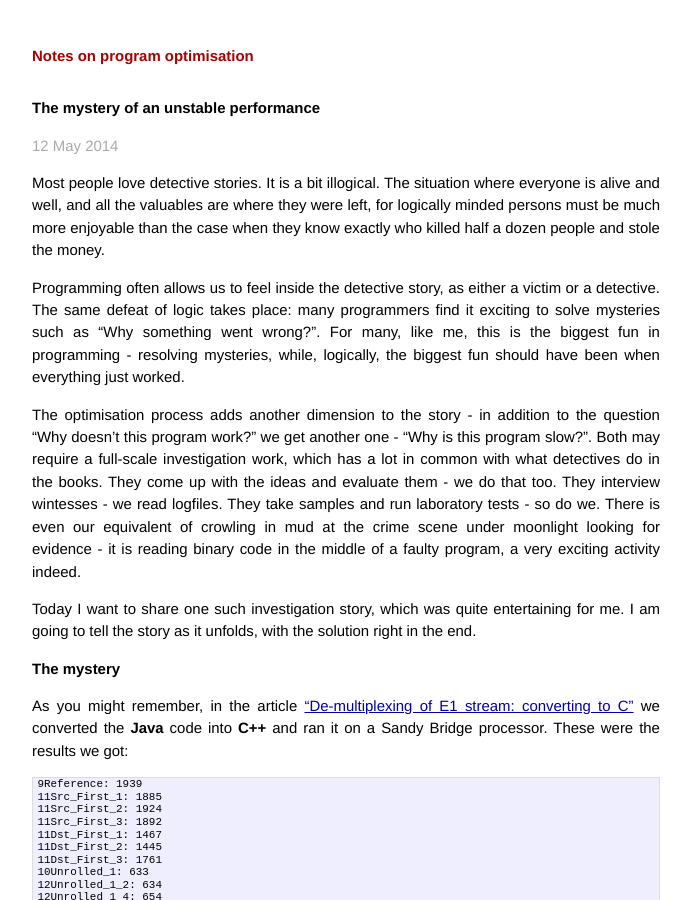
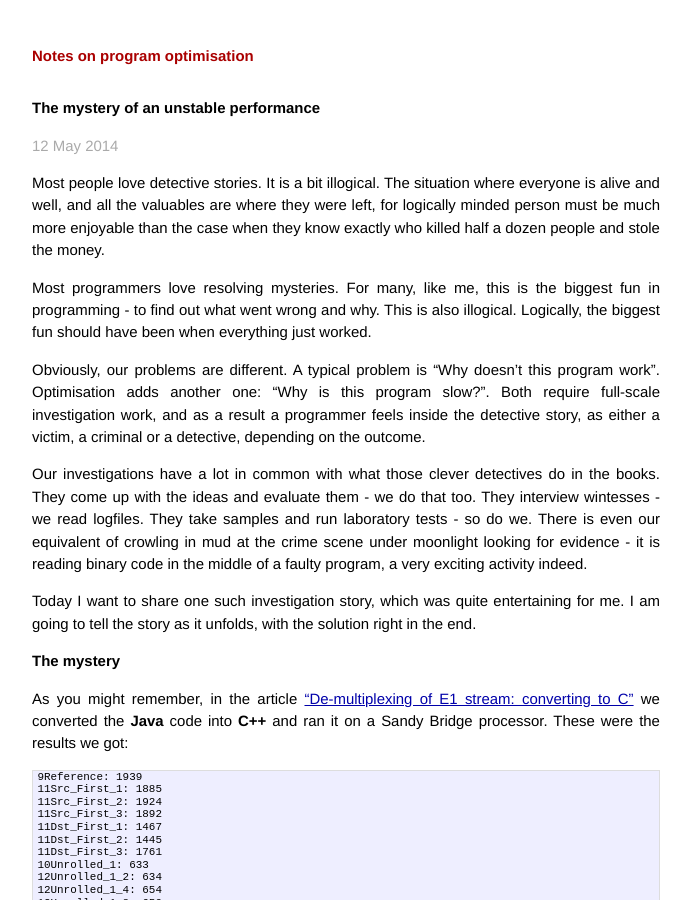
Before and after one commit to pzemtsov/pzemtsov.github.io, a Jekyll site: the page built from _posts/2014-05-12-mystery-of-unstable-performance.md, in a window 1280 px wide and 900 px high. Shown: the whole window, without its empty margins (294-985 px from the left). Built offline with Jekyll 4.4.1, drawn with Linux system fonts in a browser that asks for light colours; Markdown is read by kramdown in place of the engine named in the settings; comment, search, counter and statistics services are not loaded.

Commit message:
Preface changed

```diff
--- a/_posts/2014-05-12-mystery-of-unstable-performance.md
+++ b/_posts/2014-05-12-mystery-of-unstable-performance.md
@@ -6,20 +6,22 @@ tags: C C++ GCC optimisation
 ---
 
 Most people love detective stories. It is a bit illogical. The situation where everyone is alive and well, and all
-the valuables are where they were left, for logically minded persons must be much more enjoyable than the case
+the valuables are where they were left, for logically minded person must be much more enjoyable than the case
 when they know exactly who killed half a dozen people and stole the money.
 
-Programming often allows us to feel inside the detective story, as either a victim or a detective. The same
-defeat of logic takes place: many programmers find it exciting to solve mysteries such as "Why something went
-wrong?". For many, like me, this is the biggest fun in programming - resolving mysteries, while, logically, the biggest
-fun should have been when everything just worked.
+Most programmers love resolving mysteries. For many, like me, this is the biggest fun in programming - to find
+out what went wrong and why. This is also illogical. Logically, the biggest fun should have been when everything just worked.
 
-The optimisation process adds another dimension to the story - in addition to the question "Why doesn't this program
-work?" we get another one - "Why is this program slow?". Both may require a full-scale investigation work, which
-has a lot in common with what detectives do in the books. They come up with the ideas and evaluate them - we do that too.
-They interview wintesses - we read logfiles. They take samples and run laboratory tests - so do we. There is even our equivalent of crowling
-in mud at the crime scene under moonlight looking for evidence - it is reading binary code in the middle of a
-faulty program, a very exciting activity indeed.
+Obviously, our problems are different. A typical problem is "Why doesn't this program work". Optimisation adds
+another one: "Why is this program slow?". Both require full-scale investigation work, and as a result
+a programmer feels inside the detective story, as either a victim, a criminal or a detective, depending on the
+outcome.
+
+Our investigations have a lot in common with what those clever detectives do in the books.
+They come up with the ideas and evaluate them - we do that too.
+They interview wintesses - we read logfiles. They take samples and run laboratory tests - so do we.
+There is even our equivalent of crowling in mud at the crime scene under moonlight looking for evidence - it
+is reading binary code in the middle of a faulty program, a very exciting activity indeed.
 
 Today I want to share one such investigation story, which was quite entertaining for me. I am going to tell the
 story as it unfolds, with the solution right in the end.
```
